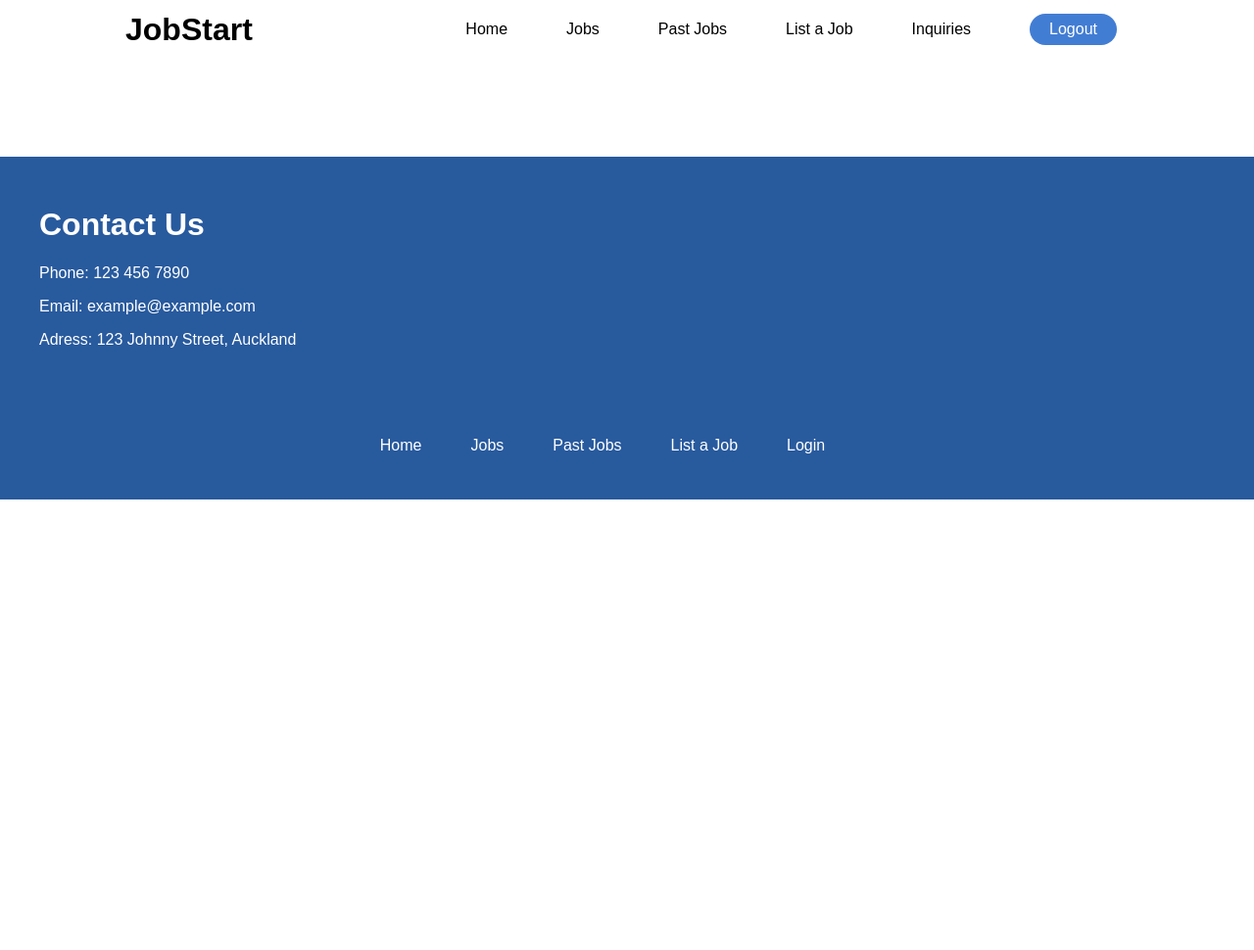
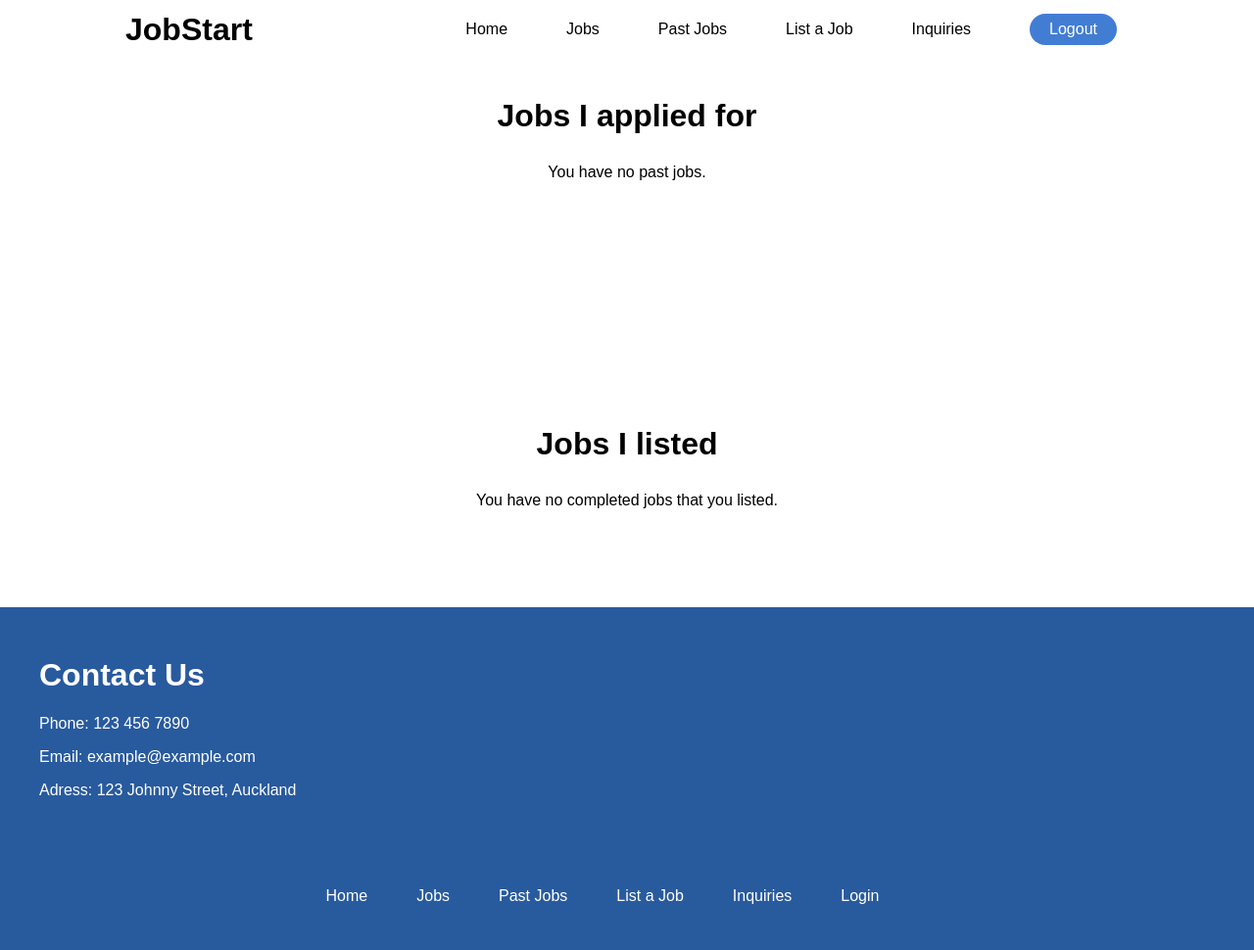
Before and after one commit to RileySmith132/WebApp, a Flask app: page /past-jobs in a window 1280 px wide. Shown: the whole page at 98% size. Before the commit the page ends 510 px from the top, so only its background shows below. Run offline with Flask 3, Linux system fonts and the light colour scheme; a user stored in the database is signed in; data comes from the database, SQL or seed files in the repository; both versions use the stored data as it was after the commit.

Commit message:
past-jobs page
Completed the past jobs page, and the backend for the website. User can now view jobs they have completed in the past, and jobs they have listed in the past.

```diff
--- a/app.py
+++ b/app.py
@@ -188,7 +188,7 @@ def inquiries():
             FROM inquiries
             JOIN jobs ON inquiries.job_id = jobs.job_id
             JOIN users ON inquiries.lister_id = users.user_id
-            WHERE inquiries.user_id = ?
+            WHERE inquiries.user_id = ? AND inquiries.dismissed = 'no'
         ''', (user_id,)).fetchall()
 
     pending_inquiries = cursor.execute('''
@@ -206,7 +206,7 @@ def inquiries():
         JOIN jobs ON inquiries.job_id = jobs.job_id
         JOIN users AS applicant ON inquiries.user_id = applicant.user_id
         JOIN users AS lister ON inquiries.lister_id = lister.user_id
-        WHERE inquiries.lister_id = ?
+        WHERE inquiries.lister_id = ? AND inquiries.status = 'pending'
     ''', (user_id,)).fetchall()
 
     conn.close()
@@ -231,6 +231,7 @@ def accept(inquiry_id):
 
     cursor.execute('UPDATE inquiries SET status = ? WHERE inquiry_id = ?', (inquiry_status, inquiry_id,))
     cursor.execute('UPDATE jobs SET completed = ? WHERE job_id = ?', ('yes', job_id,))
+    cursor.execute("UPDATE inquiries SET status = 'declined' WHERE job_id = ? AND inquiry_id != ? AND status = 'pending'", (job_id, inquiry_id,))
 
     conn.commit()
     conn.close()
@@ -260,7 +261,101 @@ def past_jobs():
     if 'user_email' not in session:
         return redirect('/login')
 
-    return render_template('past-jobs.html')
+    user_id = session['user_id']
+
+    conn = sqlite3.connect('app.db')
+    conn.row_factory = sqlite3.Row
+    cursor = conn.cursor()
+
+    my_completed_jobs = cursor.execute('''
+    SELECT
+        inquiries.inquiry_id,
+        inquiries.status,
+        inquiries.phone,
+        inquiries.why,
+        inquiries.time,
+
+        jobs.job_id,
+        jobs.job_title,
+        jobs.job_desc,
+        jobs.job_location,
+        jobs.pay,
+
+        lister.user_id AS lister_id,
+        lister.user_name AS lister_name,
+        lister.user_email AS lister_email
+
+    FROM inquiries
+
+    JOIN jobs
+        ON inquiries.job_id = jobs.job_id
+
+    JOIN users AS lister
+        ON jobs.user_id = lister.user_id
+
+    WHERE inquiries.user_id = ?
+    AND inquiries.status IN ('accepted', 'declined')
+
+    ''', (user_id,)).fetchall()
+
+    my_listed_jobs = cursor.execute('''
+        SELECT
+            jobs.job_id,
+            jobs.job_title,
+            jobs.job_desc,
+            jobs.job_location,
+            jobs.pay,
+            jobs.completed,
+
+            inquiries.inquiry_id,
+            inquiries.status,
+            inquiries.phone,
+            inquiries.why,
+            inquiries.time,
+
+            applicant.user_id AS applicant_id,
+            applicant.user_name AS applicant_name,
+            applicant.user_email AS applicant_email,
+
+            lister.user_name AS lister_name,
+            lister.user_email AS lister_email
+
+        FROM jobs
+
+        LEFT JOIN inquiries
+            ON jobs.job_id = inquiries.job_id
+            AND inquiries.status = 'accepted'
+
+        LEFT JOIN users AS applicant
+            ON inquiries.user_id = applicant.user_id
+
+        JOIN users AS lister
+            ON jobs.user_id = lister.user_id
+
+        WHERE jobs.user_id = ?
+        AND jobs.completed = 'yes'
+
+        ''', (user_id,)).fetchall()
+
+    return render_template('past-jobs.html', my_jobs=my_completed_jobs, my_listed=my_listed_jobs)
+
+
+@app.route('/ok-pressed/<int:inquiry_id>')
+def ok(inquiry_id):
+    if 'user_email' not in session:
+        return redirect('/login')
+
+    user_id = session['user_id']
+
+    conn = sqlite3.connect('app.db')
+    cursor = conn.cursor()
+
+    cursor.execute("UPDATE inquiries SET dismissed = 'yes' WHERE inquiry_id = ? AND user_id = ? AND status IN ('accepted', 'declined')", (inquiry_id, user_id,))
+
+    conn.commit()
+    conn.close()
+
+    return redirect('/past-jobs')
 
 
 if __name__ == '__main__':
--- a/static/style.css
+++ b/static/style.css
@@ -639,8 +639,14 @@ body {
     margin-bottom: 100px;
 }
 
-.inquiry-top-title, .inquiry-bottom-title {
+.inquiry-bottom-title {
     text-align: center;
+    margin-top: 100px;
+}
+
+.inquiry-top-title {
+    text-align: center;
+    margin-top: 50px;
 }
 
 .no-inquiries {
@@ -794,3 +800,110 @@ body {
     background-color: #356bb9;
     transform: translateY(-1px);
 }
+
+.inquiry-declined {
+    margin-top: 25px;
+    padding: 25px;
+    border-radius: 12px;
+    background-color: #f8e6e6;
+    border: 2px solid black;
+    text-align: center;
+}
+
+.declined-title {
+    margin: 0 0 10px 0;
+    font-size: 24px;
+    color: black;
+}
+
+.inquiry-declined-p {
+    margin: 0 0 20px 0;
+    font-size: 16px;
+    color: #555;
+    line-height: 1.5;
+}
+
+.inquiry-declined .ok-btn {
+    padding: 10px 25px;
+    border: none;
+    border-radius: 6px;
+    background-color: #427dd4;
+    color: white;
+    font-size: 15px;
+    cursor: pointer;
+}
+
+.past-jobs-top-title,
+.past-jobs-bottom-title {
+    text-align: center;
+    margin-top: 40px;
+    margin-bottom: 30px;
+}
+
+.past-jobs-bottom-title {
+    margin-top: 250px;
+}
+
+.past-jobs-top,
+.past-jobs-bottom {
+    width: 80%;
+    margin: 0 auto;
+}
+
+.past-job {
+    display: flex;
+    width: 100%;
+    margin-bottom: 30px;
+    border-radius: 16px;
+    overflow: hidden;
+    box-shadow: 0 10px 30px rgba(0, 0, 0, 0.15);
+}
+
+.past-job-left,
+.past-job-right {
+    width: 50%;
+    padding: 25px;
+    background-color: #427dd4;
+    color: white;
+    box-sizing: border-box;
+}
+
+.past-job-title {
+    margin-top: 0;
+    font-size: 28px;
+    color: white;
+}
+
+.past-job-desc {
+    font-size: 16px;
+    color: white;
+}
+
+.past-job-location {
+    font-size: 16px;
+    color: white;
+}
+
+.past-job-user-name,
+.past-job-user-email,
+.past-job-pay {
+    font-size: 16px;
+    color: white;
+}
+
+.past-job-details-title {
+    margin-top: 0;
+    font-size: 24px;
+    color: white;
+}
+
+.past-job-p {
+    font-size: 16px;
+    color: white;
+}
+
+.past-job-none {
+    text-align: center;
+    margin-top: 20px;
+    margin-bottom: 40px;
+}
--- a/templates/footer.html
+++ b/templates/footer.html
@@ -11,6 +11,7 @@
         <a class="footer-link" href="/jobs">Jobs</a>
         <a class="footer-link" href="/past-jobs">Past Jobs</a>
         <a class="footer-link" href="/list-job">List a Job</a>
+        <a class="footer-link" href="/inquiries">Inquiries</a>
         <a class="footer-link" href="/login">Login</a>
     </div>
 </div>
--- a/templates/past-jobs.html
+++ b/templates/past-jobs.html
@@ -1 +1,80 @@
 {% extends 'layout.html' %}
+
+{% block title %} Past Jobs {% endblock %}
+
+{% block content %}
+
+<h1 class="past-jobs-top-title">Jobs I applied for</h1>
+
+<div class="past-jobs-top">
+
+    {% if my_jobs %}
+
+        {% for job in my_jobs %}
+
+            <div class="past-job">
+                <div class="past-job-left">
+                    <h1 class="past-job-title">{{ job['job_title'] }}</h1>
+                    <p class="past-job-desc">Description: {{ job['job_desc'] }}</p>
+                    <p class="past-job-location">Location: {{ job['job_location'] }}</p>
+                    <p class="past-job-user-name">Name: {{ job['lister_name'] }}</p>
+                    <p class="past-job-user-email">Email: {{ job['lister_email'] }}</p>
+                    <p class="past-job-pay">Pay: ${{ job['pay'] }}</p>
+                </div>
+
+                <div class="past-job-right">
+                    <h1 class="past-job-details-title">Inquiry Details</h1>
+                    <p class="past-job-p">My phone number: {{ job['phone'] }}</p>
+                    <p class="past-job-p">My reason: {{ job['why'] }}</p>
+                    <p class="past-job-p">Time that best suits me: {{ job['time'] }}</p>
+                    <p class="past-job-p">Status: {{ job['status'] }}</p>
+                </div>
+            </div>
+
+        {% endfor %}
+
+    {% else %}
+        <p class="past-job-none">You have no past jobs.</p>
+    {% endif %}
+
+</div>
+
+
+<h1 class="past-jobs-bottom-title">Jobs I listed</h1>
+
+<div class="past-jobs-bottom">
+
+    {% if my_listed %}
+
+        {% for job in my_listed %}
+
+            <div class="past-job">
+                <div class="past-job-left">
+                    <h1 class="past-job-title">{{ job['job_title'] }}</h1>
+                    <p class="past-job-desc">Description: {{ job['job_desc'] }}</p>
+                    <p class="past-job-location">Location: {{ job['job_location'] }}</p>
+                    <p class="past-job-user-name">Name: {{ job['lister_name'] }}</p>
+                    <p class="past-job-user-email">Email: {{ job['lister_email'] }}</p>
+                    <p class="past-job-pay">Pay: ${{ job['pay'] }}</p>
+                </div>
+
+                <div class="past-job-right">
+                    <h1 class="past-job-details-title">Applicant Details</h1>
+                    <p class="past-job-p">Applicant name: {{ job['applicant_name'] }}</p>
+                    <p class="past-job-p">Applicant email: {{ job['applicant_email'] }}</p>
+                    <p class="past-job-p">Applicant phone number: {{ job['phone'] }}</p>
+                    <p class="past-job-p">Applicant reason: {{ job['why'] }}</p>
+                    <p class="past-job-p">Applicant time: {{ job['time'] }}</p>
+                    <p class="past-job-p">Status: {{ job['status'] }}</p>
+                </div>
+            </div>
+
+        {% endfor %}
+
+    {% else %}
+        <p class="past-job-none">You have no completed jobs that you listed.</p>
+    {% endif %}
+
+</div>
+
+{% endblock %}
```
Also changed, not shown: templates/inquiries.html (+8 -6 lines), app.db.
